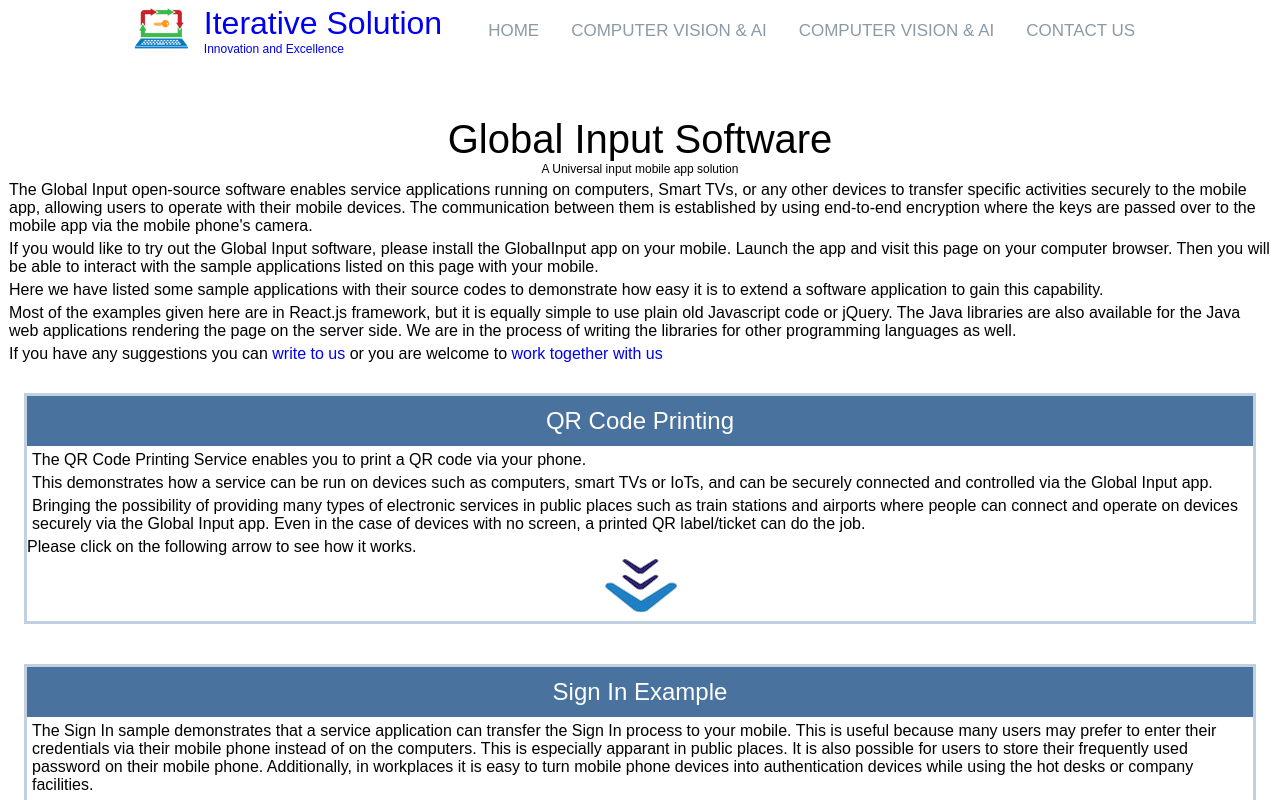
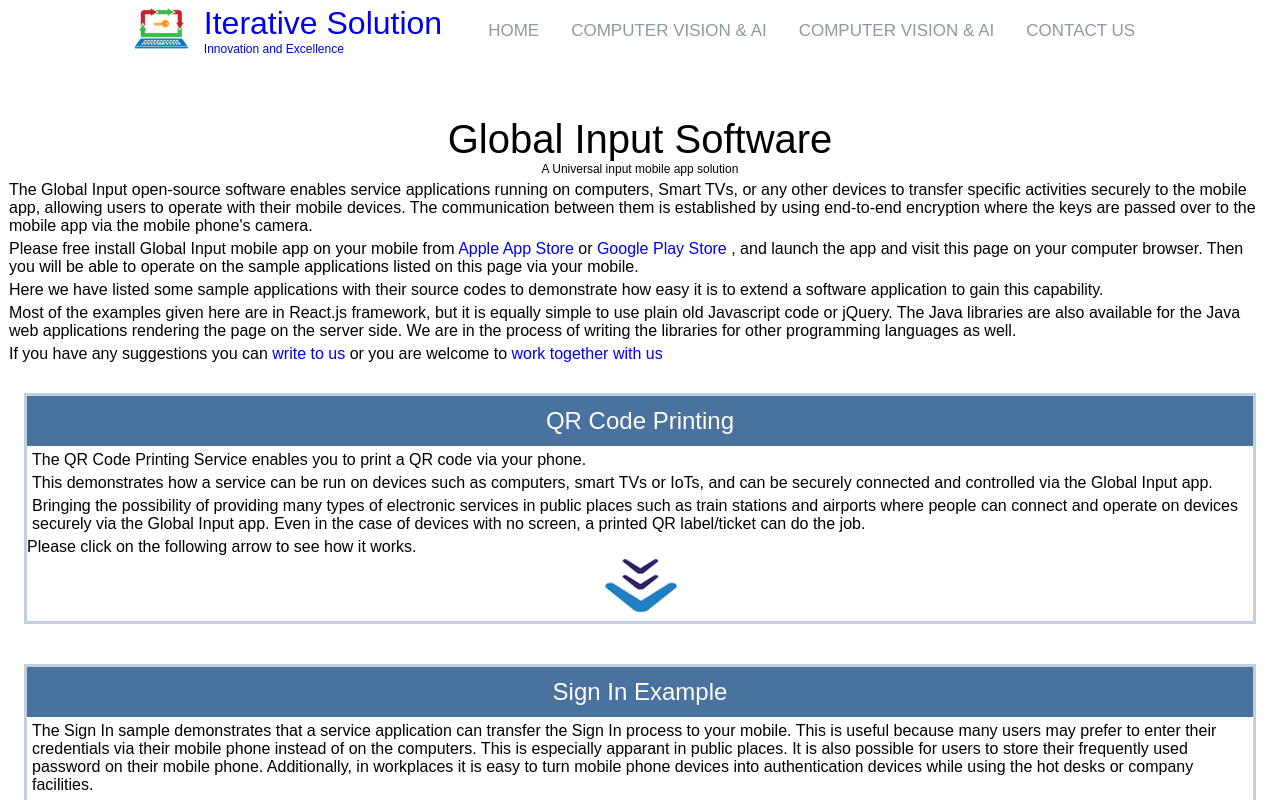
Before and after one commit to global-input/global-input-web, a React (Create React App) app: page / in a window 1280 px wide. Shown: the top 800 px of the page. Built offline with nearby package versions, Linux system fonts and the light colour scheme.

Commit message:
releasing

```diff
--- a/public/index.html
+++ b/public/index.html
@@ -26,7 +26,7 @@
 
   <meta http-equiv="pragma" content="no-cache" />
 
-    <title>Global Input Receiver Examples</title>
+    <title>Global Input Software: Universal Mobile App Solution</title>
   </head>
   <body>
     <noscript>
--- a/src/configs/textValues.js
+++ b/src/configs/textValues.js
@@ -30,11 +30,26 @@ const textValues={
      title:"Global Input Software",
      subtitle:"A Universal input mobile app solution",
      copyrightinfo:"Copyright © 2017-2022 by Iterative Solution Limited",
+
      content1:["The Global Input open-source software enables service applications running on computers, Smart TVs, or any other devices to transfer specific activities securely to the mobile app, allowing users to operate with their mobile devices. The communication between them is established by using end-to-end encryption where the keys are passed over to the mobile app via the mobile phone's camera.",
-              "If you would like to try out the Global Input software, please install the GlobalInput app on your mobile. Launch the app and visit this page on your computer browser. Then you will be able to interact with the sample applications listed on this page with your mobile.",
-              "Here we have listed some sample applications with their source codes to demonstrate how easy it is to extend a software application to gain this capability.",
-              "Most of the examples given here are in React.js framework, but it is equally simple to use plain old Javascript code or jQuery. The Java libraries are also available for the Java web applications rendering the page on the server side. We are in the process of writing the libraries for other programming languages as well.",
       ],
+      appInstall:{
+          preContent:"Please free install Global Input mobile app on your mobile from ",
+          iosApp:{
+            link:"https://itunes.apple.com/us/app/global-input-app/id1269541616?mt=8&ign-mpt=uo%3D4",
+            linkText:" Apple App Store "
+          },
+          androidApp:{
+            link:"https://play.google.com/store/apps/details?id=uk.co.globalinput&hl=en_GB",
+            linkText:" Google Play Store "
+          },
+          postContent:", and launch the app and visit this page on your computer browser. Then you will be able to operate on the sample applications listed on this page via your mobile.",
+      },
+
+      content2:[
+               "Here we have listed some sample applications with their source codes to demonstrate how easy it is to extend a software application to gain this capability.",
+               "Most of the examples given here are in React.js framework, but it is equally simple to use plain old Javascript code or jQuery. The Java libraries are also available for the Java web applications rendering the page on the server side. We are in the process of writing the libraries for other programming languages as well.",
+       ],
       email:{
          link:"mailto:info@iterativesolution.co.uk?Subject=Global Input",
          pretext:"If you have any suggestions you can ",
--- a/src/home/index.js
+++ b/src/home/index.js
@@ -56,9 +56,16 @@ export  class Home extends Component {
                   <div className="subTitleText">{textValues.home.subtitle}</div>
                 </div>
             </div>
+              <DisplayBlockText content={textValues.home.content1}/>
+              <div className="ptext">
+                {textValues.home.appInstall.preContent}
+                <a href={textValues.home.appInstall.iosApp.link}>{textValues.home.appInstall.iosApp.linkText}</a>
+                 or
+                <a href={textValues.home.appInstall.androidApp.link}>{textValues.home.appInstall.androidApp.linkText}</a>
+                {textValues.home.appInstall.postContent}
+              </div>
+              <DisplayBlockText content={textValues.home.content2}/>
 
-
-              <DisplayBlockText content={textValues.home.content1}/>
               <div className="ptext">
                   {textValues.home.email.pretext}
                     <a href={textValues.home.email.link} target="_top">
```
Also changed, not shown: 2 other files (tests, documents, lock files or other folders).
